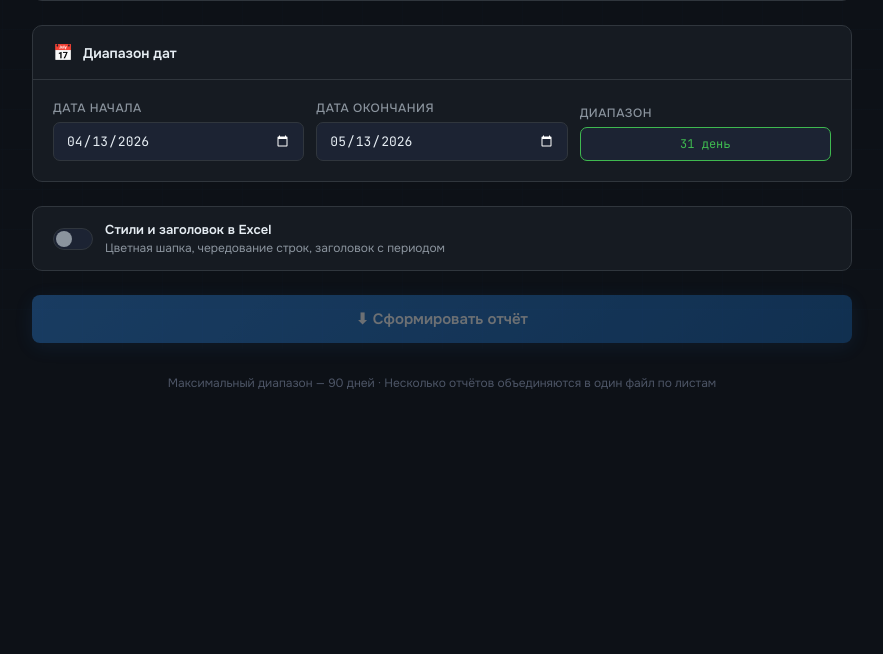
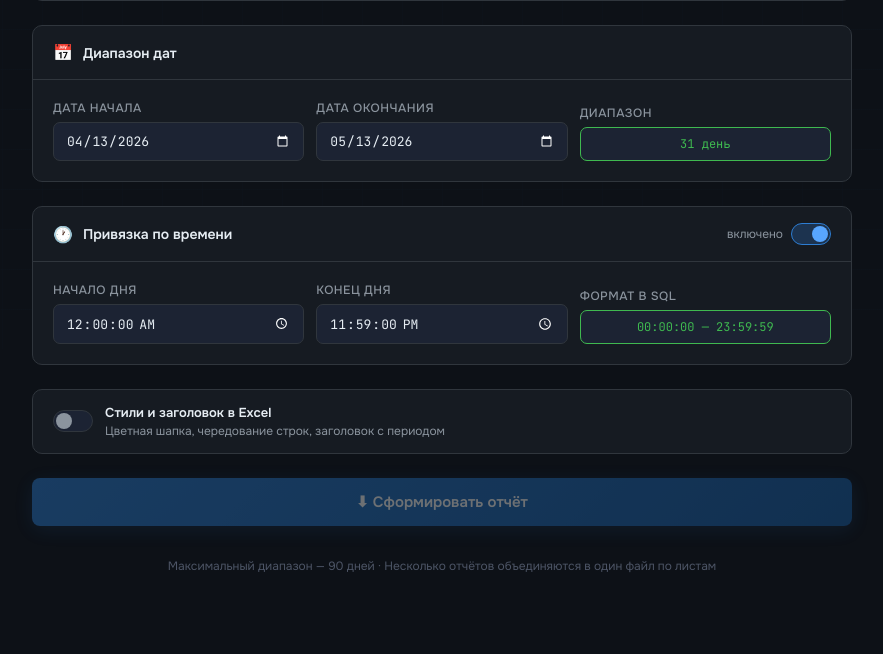
Before and after one commit to PyBorov/Report-App, a Flask app: page / in a window 1280 px wide. Shown: the part 451-1105 px from the top of the page, without its empty margins (198-1081 px from the left). Before the commit the page ends 840 px from the top, so only its background shows below. Run offline with Flask 3, Linux system fonts and the light colour scheme; the visitor is signed in with stand-in values (Sample User, id 1); some libraries are stand-ins or nearby versions.

Commit message:
Add select time to front

```diff
--- a/app.py
+++ b/app.py
@@ -94,17 +94,23 @@ def get_db_connection():
     return psycopg2.connect(**DB_CONFIG)
 
 
-def run_sql_script(script_file: str, date_from: str, date_to: str):
+def run_sql_script(script_file: str, date_from: str, date_to: str,
+                   use_time: bool = True, time_from: str = "00:00:00", time_to: str = "23:59:59"):
     sql_path = SQL_DIR / script_file
     if not sql_path.exists():
         raise FileNotFoundError(f"Script not found: {script_file}")
 
     sql = sql_path.read_text(encoding="utf-8")
 
-    d_from   = datetime.strptime(date_from, "%Y-%m-%d")
-    d_to     = datetime.strptime(date_to,   "%Y-%m-%d")
-    fmt_from = d_from.strftime("%d.%m.%Y") + " 00:00:00"
-    fmt_to   = d_to.strftime("%d.%m.%Y")   + " 23:59:59"
+    d_from = datetime.strptime(date_from, "%Y-%m-%d")
+    d_to   = datetime.strptime(date_to,   "%Y-%m-%d")
+
+    if use_time:
+        fmt_from = d_from.strftime("%d.%m.%Y") + f" {time_from}"
+        fmt_to   = d_to.strftime("%d.%m.%Y")   + f" {time_to}"
+    else:
+        fmt_from = d_from.strftime("%d.%m.%Y")
+        fmt_to   = d_to.strftime("%d.%m.%Y")
 
     sql = sql.replace(":date_from", f"'{fmt_from}'")
     sql = sql.replace(":date_to",   f"'{fmt_to}'"  )
@@ -240,6 +246,9 @@ def api_generate():
     date_from  = data.get("date_from", "")
     date_to    = data.get("date_to", "")
     styled     = bool(data.get("styled", False))
+    use_time   = bool(data.get("use_time", True))
+    time_from  = data.get("time_from", "00:00:00")
+    time_to    = data.get("time_to",   "23:59:59")
 
     if not script_ids:
         return jsonify({"error": "Не выбрано ни одного скрипта"}), 400
@@ -269,7 +278,9 @@ def api_generate():
     for script in selected:
         sid = script["id"]
         try:
-            cols, rows = run_sql_script(script["file"], date_from, date_to)
+            cols, rows = run_sql_script(script["file"], date_from, date_to,
+                                               use_time=use_time,
+                                               time_from=time_from, time_to=time_to)
             if rows:
                 results[sid] = (script["name"], cols, rows)
             else:
--- a/templates/index.html
+++ b/templates/index.html
@@ -188,6 +188,25 @@
     color-scheme: dark;
   }
   .field input[type=date]:focus { border-color: var(--accent); }
+  .field input[type=time] {
+    width: 100%;
+    background: var(--surface2);
+    border: 1px solid var(--border);
+    border-radius: 7px;
+    padding: 9px 12px;
+    color: var(--text);
+    font-family: 'JetBrains Mono', monospace;
+    font-size: 13px;
+    outline: none;
+    transition: border-color .2s;
+    color-scheme: dark;
+  }
+  .field input[type=time]:focus { border-color: var(--accent); }
+  .field input[type=time]:disabled {
+    opacity: .35; cursor: not-allowed;
+  }
+  #time-fields { transition: opacity .2s; }
+  #time-fields.disabled { opacity: .4; pointer-events: none; }
 
   .range-info {
     font-size: 12px; color: var(--text-muted);
@@ -418,6 +437,37 @@
     </div>
   </div>
 
+  <!-- Time range card -->
+  <div class="card" id="time-card">
+    <div class="card-header">
+      <span class="icon">🕐</span>
+      <h2>Привязка по времени</h2>
+      <label for="use-time-toggle" style="margin-left:auto;display:flex;align-items:center;gap:8px;cursor:pointer;user-select:none">
+        <span style="font-size:12px;color:var(--text-muted)" id="use-time-label">включено</span>
+        <input type="checkbox" id="use-time-toggle" style="display:none" checked>
+        <div class="toggle-track on" id="use-time-visual">
+          <div class="toggle-thumb"></div>
+        </div>
+      </label>
+    </div>
+    <div class="card-body" id="time-fields">
+      <div class="date-row">
+        <div class="field">
+          <label>Начало дня</label>
+          <input type="time" id="time-from" value="00:00" step="1">
+        </div>
+        <div class="field">
+          <label>Конец дня</label>
+          <input type="time" id="time-to" value="23:59" step="1">
+        </div>
+        <div class="field">
+          <label>Формат в SQL</label>
+          <div class="range-info ok" id="time-preview">00:00:00 — 23:59:59</div>
+        </div>
+      </div>
+    </div>
+  </div>
+
   <!-- Styled toggle -->
   <div class="card">
     <div class="card-body" style="padding:14px 20px">
@@ -559,7 +609,7 @@ async function generate() {
     const res = await fetch('/api/generate', {
       method:  'POST',
       headers: {'Content-Type': 'application/json'},
-      body:    JSON.stringify({ scripts, date_from: dateFrom, date_to: dateTo, styled: isStyled() })
+      body:    JSON.stringify({ scripts, date_from: dateFrom, date_to: dateTo, styled: isStyled(), ...getTimeParams() })
     });
 
     clearInterval(ticker);
@@ -652,6 +702,45 @@ function showToast(type, title, msg, duration = (type === 'warning' ? null : typ
 
 function delay(ms) { return new Promise(r => setTimeout(r, ms)); }
 
+// ── Time toggle ────────────────────────────────────────────────────────────────
+document.getElementById('use-time-toggle').addEventListener('change', function () {
+  const on = this.checked;
+  document.getElementById('use-time-visual').classList.toggle('on', on);
+  document.getElementById('use-time-label').textContent = on ? 'включено' : 'выключено';
+  document.getElementById('time-fields').classList.toggle('disabled', !on);
+  updateTimePreview();
+});
+
+document.getElementById('time-from').addEventListener('input', updateTimePreview);
+document.getElementById('time-to').addEventListener('input', updateTimePreview);
+
+function updateTimePreview() {
+  const on  = document.getElementById('use-time-toggle').checked;
+  const tf  = document.getElementById('time-from').value || '00:00';
+  const tt  = document.getElementById('time-to').value   || '23:59';
+  const box = document.getElementById('time-preview');
+  if (!on) {
+    box.textContent  = 'без времени';
+    box.className    = 'range-info';
+    return;
+  }
+  // Pad seconds if missing (time input gives HH:MM, we need HH:MM:SS)
+  const pad = t => t.length === 5 ? t + ':00' : t;
+  box.textContent = `${pad(tf)} — ${pad(tt)}`;
+  box.className   = 'range-info ok';
+}
+
+function getTimeParams() {
+  const use = document.getElementById('use-time-toggle').checked;
+  if (!use) return { use_time: false, time_from: '', time_to: '' };
+  const pad = t => t.length === 5 ? t + ':00' : t;
+  return {
+    use_time:  true,
+    time_from: pad(document.getElementById('time-from').value || '00:00'),
+    time_to:   pad(document.getElementById('time-to').value   || '23:59'),
+  };
+}
+
 document.getElementById('styled-toggle').addEventListener('change', function () {
   document.getElementById('toggle-visual').classList.toggle('on', this.checked);
 });
```
Also changed, not shown: README.md.
